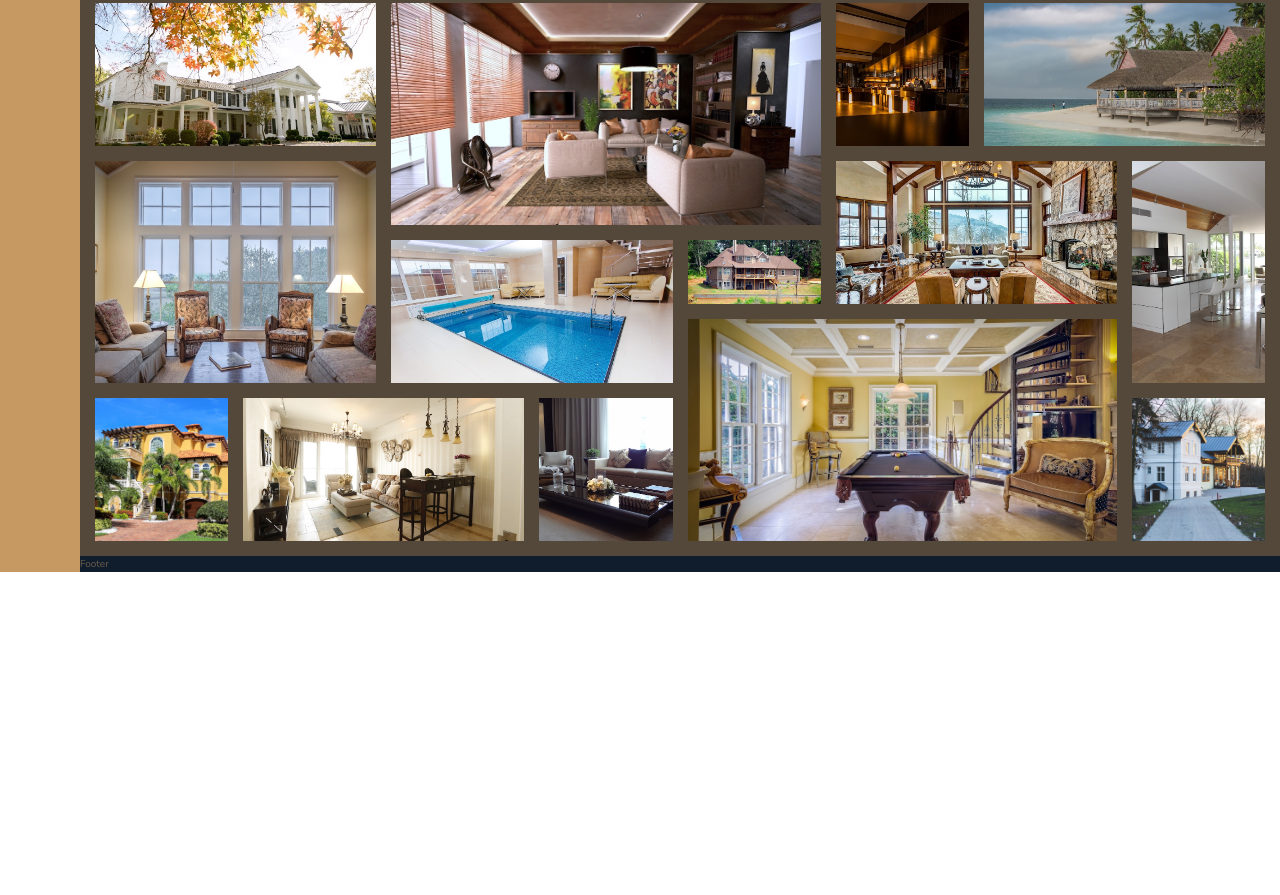
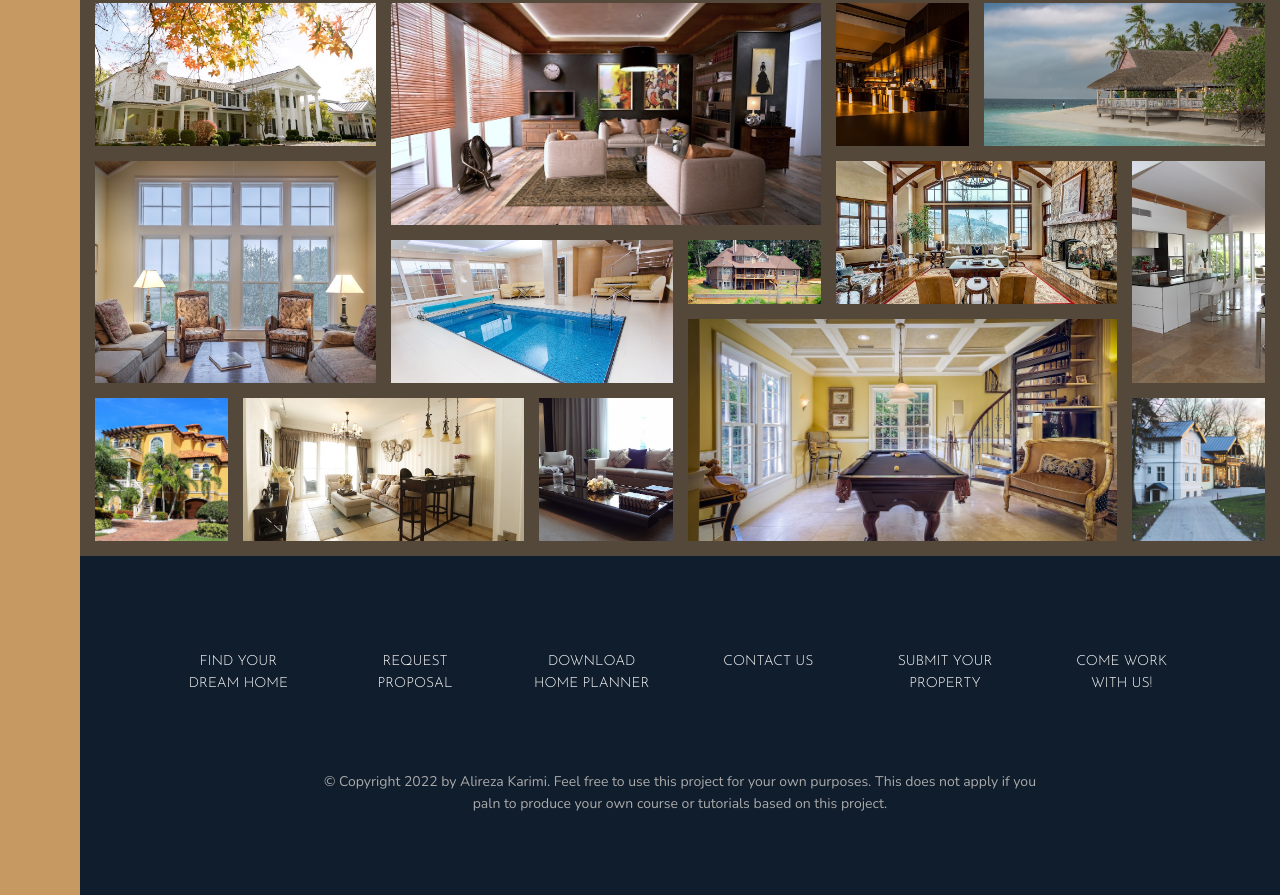
Before and after one commit to Alirezayoom/nexter, a website: page index.html in a window 1280 px wide. Shown: the part 3088-3983 px from the top of the page. Before the commit the page ends 3660 px from the top, so only its background shows below. Drawn offline with nearby package versions, Linux system fonts and the light colour scheme.

Commit message:
footer added

```diff
--- a/index.html
+++ b/index.html
@@ -417,6 +417,32 @@
       </figure>
     </section>
 
-    <footer class="footer">Footer</footer>
+    <footer class="footer">
+      <ul class="nav">
+        <li class="nav__item">
+          <a href="#" class="nav__link">Find your dream home</a>
+        </li>
+        <li class="nav__item">
+          <a href="#" class="nav__link">Request proposal</a>
+        </li>
+        <li class="nav__item">
+          <a href="#" class="nav__link">Download home planner</a>
+        </li>
+
+        <li class="nav__item"><a href="#" class="nav__link">Contact us</a></li>
+        <li class="nav__item">
+          <a href="#" class="nav__link">Submit your property</a>
+        </li>
+        <li class="nav__item">
+          <a href="#" class="nav__link">Come work with us!</a>
+        </li>
+      </ul>
+
+      <p class="copyright">
+        &copy; Copyright 2022 by Alireza Karimi. Feel free to use this project
+        for your own purposes. This does not apply if you paln to produce your
+        own course or tutorials based on this project.
+      </p>
+    </footer>
   </body>
 </html>
--- a/sass/_footer.scss
+++ b/sass/_footer.scss
@@ -1,4 +1,42 @@
 .footer {
   background-color: $color-secondary;
   grid-column: full-start/full-end;
+  padding: 8rem;
 }
+
+.nav {
+  list-style: none;
+
+  display: grid;
+  grid-template-columns: repeat(auto-fit, minmax(15rem, 1fr));
+  gap: 2rem;
+
+  &__link:link,
+  &__link:visited {
+    font-size: 1.4rem;
+    color: #fff;
+    text-decoration: none;
+    font-family: $font-display;
+    text-transform: uppercase;
+    text-align: center;
+    padding: 1.5rem;
+    display: block;
+    transition: all 0.2s;
+  }
+
+  &__link:hover,
+  &__link:active {
+    background-color: rgba(#fff, 0.05);
+    transform: translateY(-3px);
+  }
+}
+
+.copyright {
+  font-size: 1.4rem;
+  color: $color-grey-light-2;
+  margin-top: 6rem;
+  text-align: center;
+  width: 70%;
+  margin-right: auto;
+  margin-left: auto;
+}
```
Also changed, not shown: css/style.css.
